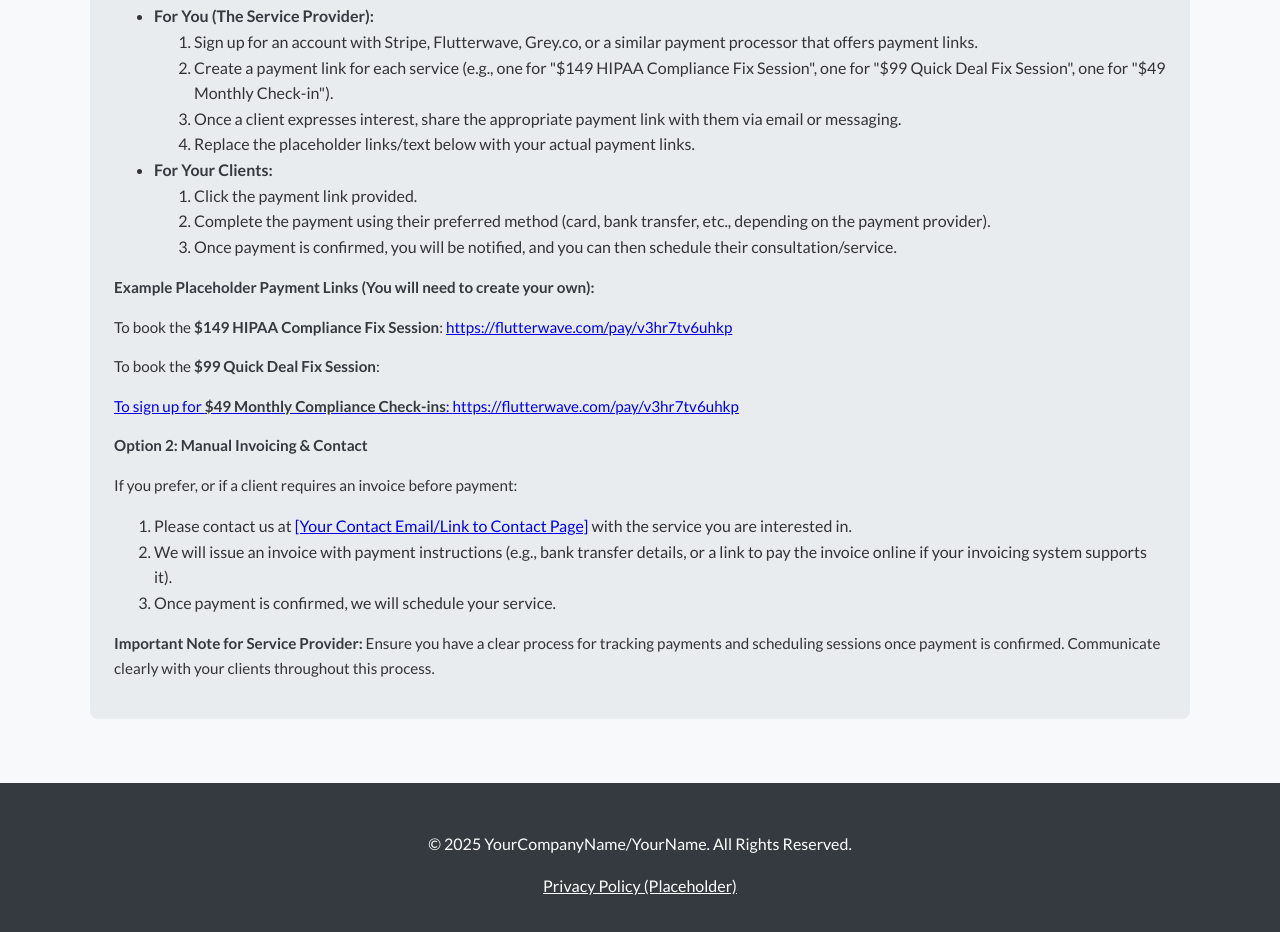
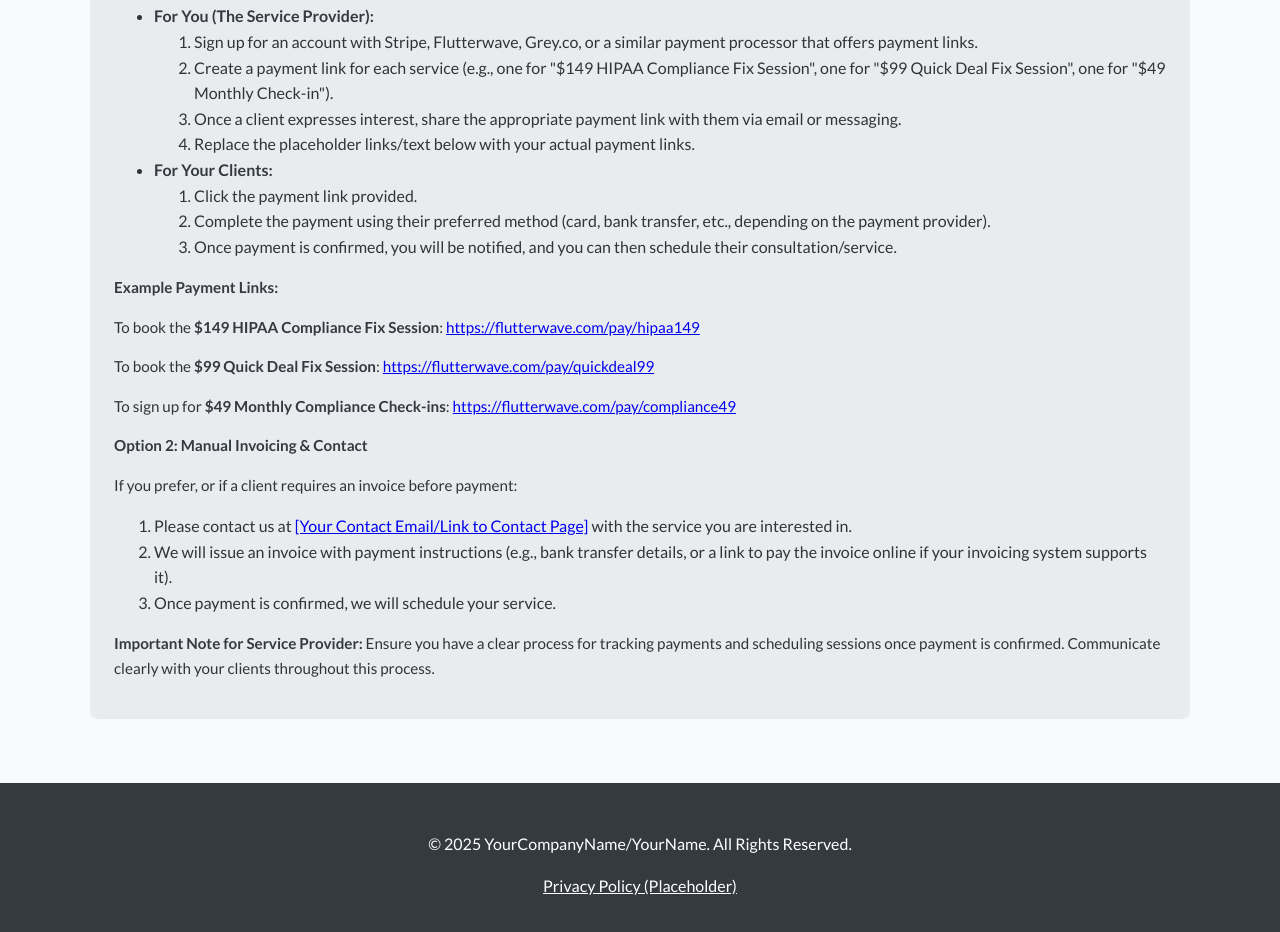
Before and after one commit to ahmganbit/hipaa-quickstart-kit, a plain HTML site: page services.html in a window 1280 px wide. Shown: the part 1837-2769 px from the top of the page. Drawn offline with Linux system fonts and the light colour scheme.

Commit message:
Update services.html

```diff
--- a/services.html
+++ b/services.html
@@ -268,10 +268,19 @@
                         </ol>
                     </li>
                 </ul>
-                <p><strong>Example Placeholder Payment Links (You will need to create your own):</strong></p>
-                <p>To book the <strong>$149 HIPAA Compliance Fix Session</strong>: <a href="#" onclick="alert('Replace with your actual $149 payment link!'); return false;">https://flutterwave.com/pay/v3hr7tv6uhkp</a></p>
-                <p>To book the <strong>$99 Quick Deal Fix Session</strong>: <a href="#" onclick="alert('Replace with your actual $99 payment link!'); return false;"[https://flutterwave.com/pay/v3hr7tv6uhkp</a></p>
-                <p>To sign up for <strong>$49 Monthly Compliance Check-ins</strong>: <a href="#" onclick="alert('Replace with your actual $49/month payment link!'); return false;">https://flutterwave.com/pay/v3hr7tv6uhkp</a></p>
+               <p><strong>Example Payment Links:</strong></p>
+
+<p>To book the <strong>$149 HIPAA Compliance Fix Session</strong>:
+  <a href="https://flutterwave.com/pay/hipaa149" target="_blank">https://flutterwave.com/pay/hipaa149</a>
+</p>
+
+<p>To book the <strong>$99 Quick Deal Fix Session</strong>:
+  <a href="https://flutterwave.com/pay/quickdeal99" target="_blank">https://flutterwave.com/pay/quickdeal99</a>
+</p>
+
+<p>To sign up for <strong>$49 Monthly Compliance Check-ins</strong>:
+  <a href="https://flutterwave.com/pay/compliance49" target="_blank">https://flutterwave.com/pay/compliance49</a>
+</p>
 
                 <p><strong>Option 2: Manual Invoicing & Contact</strong></p>
                 <p>If you prefer, or if a client requires an invoice before payment:</p>
```
